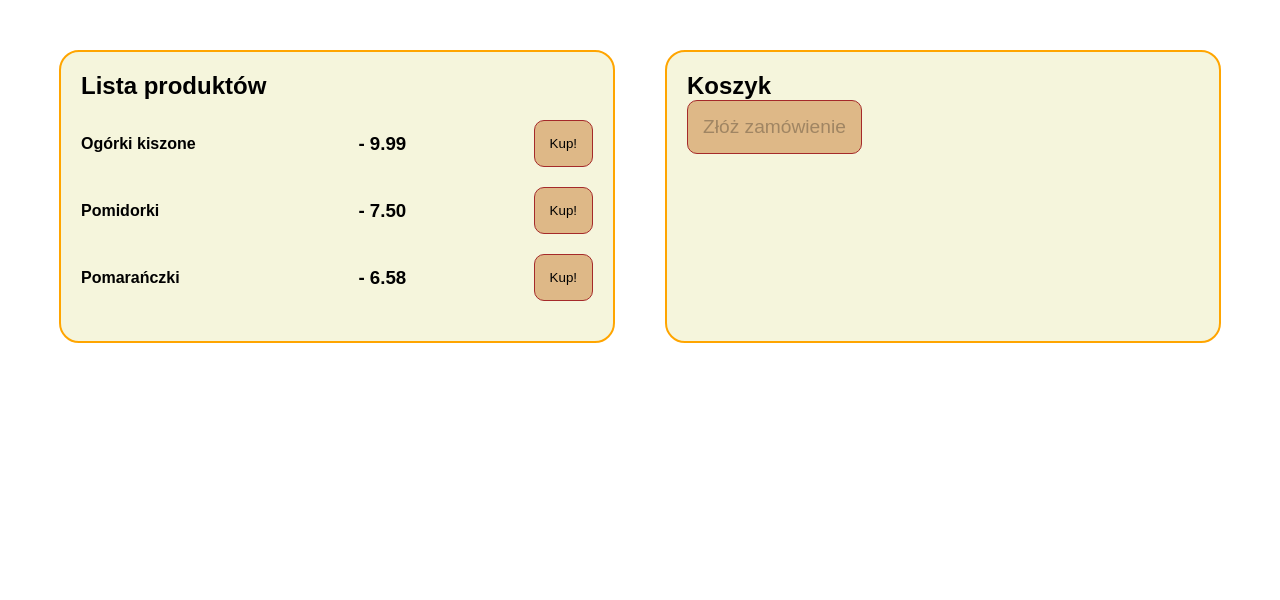
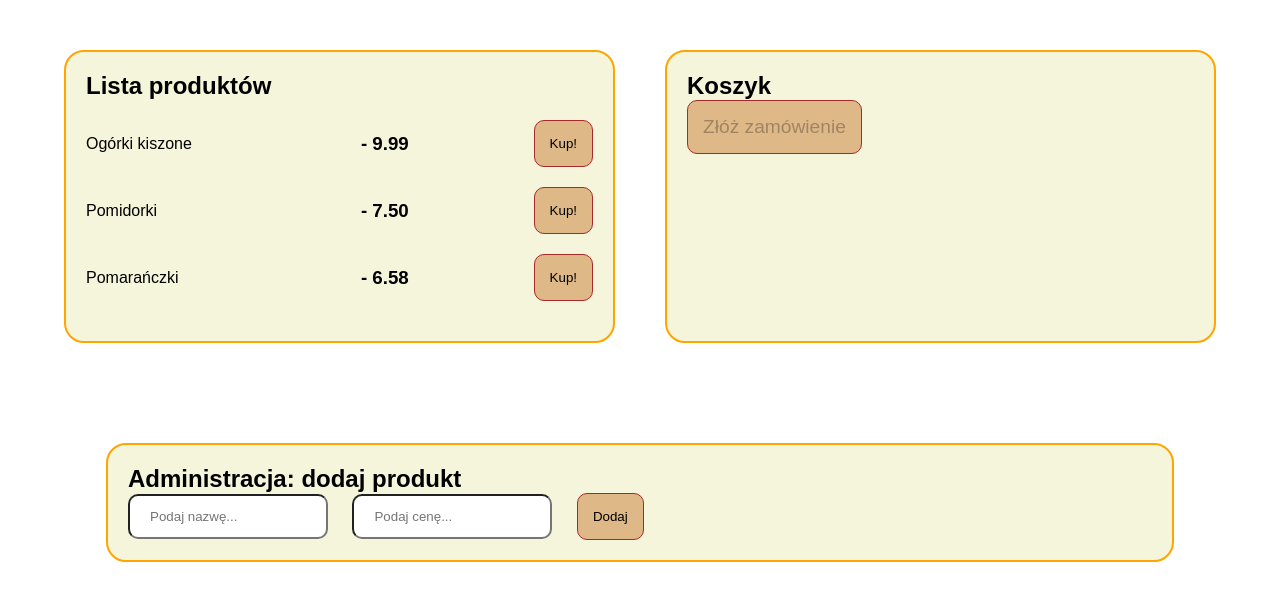
Before and after one commit to magsaram/Mega-K-JavaScript---Programistyczne--swiry, a plain HTML site: page 16 projekt sklepu/index.html in a window 1280 px wide. Drawn offline with Linux system fonts and the light colour scheme.

Commit message:
dodawanie produktu do listy

```diff
--- /dev/null
+++ b/16 projekt sklepu/adminui.js
@@ -0,0 +1,36 @@
+const addProductForm = document.querySelector(".form-add-product");
+const nameInput = document.querySelector(".product-name");
+const priceInput = document.querySelector(".product-price");
+const productsUl = document.querySelector(".products-list");
+
+const addProductToShop = (event) => {
+  event.preventDefault(); //nie odświeżaj przeglądarki
+
+  //   console.log(event.target.elements[`product-name`].value); //musimy dodać value, jeśli mamy dostać się do wartości
+
+  const name = nameInput.value;
+  const price = Number(priceInput.value);
+
+  const newLi = document.createElement("li"); //<li>
+
+  const newP = document.createElement("p");
+  newP.innerText = name;
+
+  const newH3 = document.createElement("h3");
+  newH3.innerText = `- ${price}`;
+
+  newBtn = document.createElement("button");
+  newBtn.innerText = "Kup!";
+  newBtn.classList.add("btn-buy-product");
+  newBtn.dataset.name = name;
+  newBtn.dataset.price = price;
+  newBtn.addEventListener("click", addProductToBasket);
+
+  newLi.appendChild(newP);
+  newLi.appendChild(newH3);
+  newLi.appendChild(newBtn);
+
+  productsUl.appendChild(newLi);
+};
+
+addProductForm.addEventListener(`submit`, addProductToShop);
--- a/16 projekt sklepu/index.html
+++ b/16 projekt sklepu/index.html
@@ -9,11 +9,12 @@
     <title>Mega Sklep</title>
   </head>
   <body>
+    <div>
       <section class="products">
         <h1>Lista produktów</h1>
-      <ul>
+        <ul class="products-list">
           <li>
-          <p><strong>Ogórki kiszone</strong></p>
+            <p>Ogórki kiszone</p>
             <h3>- 9.99</h3>
             <button
               class="btn-buy-product"
@@ -24,7 +25,7 @@
             </button>
           </li>
           <li>
-          <p><strong>Pomidorki</strong></p>
+            <p>Pomidorki</p>
             <h3>- 7.50</h3>
             <button
               class="btn-buy-product"
@@ -35,7 +36,7 @@
             </button>
           </li>
           <li>
-          <p><strong>Pomarańczki</strong></p>
+            <p>Pomarańczki</p>
             <h3>- 6.58</h3>
 
             <button
@@ -53,7 +54,30 @@
         <ul></ul>
         <button class="btn-buy-all" disabled>Złóż zamówienie</button>
       </section>
+    </div>
+
+    <section class="admin-add-product">
+      <h2>Administracja: dodaj produkt</h2>
+      <form class="form-add-product">
+        <input
+          class="product-name"
+          type="text"
+          name="product-name"
+          placeholder="Podaj nazwę..."
+          required
+        />
+        <input
+          class="product-price"
+          type="number"
+          name="product-price"
+          placeholder="Podaj cenę..."
+          required
+        />
+        <button type="submit">Dodaj</button>
+      </form>
+    </section>
     <script src="basket.js"></script>
     <script src="ui.js"></script>
+    <script src="adminui.js"></script>
   </body>
 </html>
--- a/16 projekt sklepu/style.css
+++ b/16 projekt sklepu/style.css
@@ -6,14 +6,22 @@ body {
   width: 100%;
   font-family: sans-serif;
   display: flex;
+  flex-direction: column;
   justify-content: center;
   gap: 50px;
+  align-items: center;
+}
+body > div {
+  width: 90%;
+  display: flex;
+  gap: 50px;
+  justify-content: center;
 }
 section {
   padding: 20px;
   margin-top: 50px;
   background-color: beige;
-  width: 40%;
+  width: 80%;
   border: 2px solid orange;
   border-radius: 20px;
 }
@@ -27,8 +35,7 @@ li {
 li p {
   width: 150px;
 }
-li button,
-.btn-buy-all {
+button {
   padding: 15px;
   border-radius: 10px;
   background-color: burlywood;
@@ -41,3 +48,11 @@ li button:hover {
 .btn-buy-all {
   font-size: 1.2rem;
 }
+input {
+  box-sizing: border-box;
+  padding-left: 20px;
+  margin-right: 20px;
+  width: 200px;
+  height: 45px;
+  border-radius: 10px;
+}
```
Lines whose indentation alone changed are shown as unchanged.
